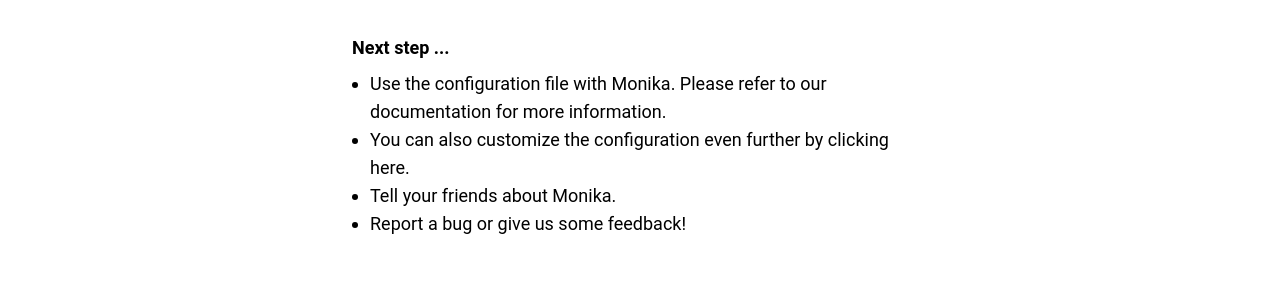
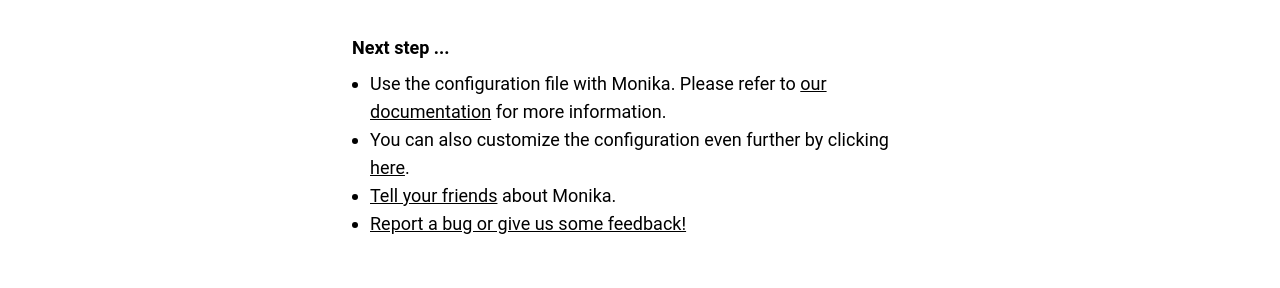
Before and after one commit to hyperjumptech/monika-config-generator, a Next.js app: page /download in a window 1280 px wide. Shown: the part 440-728 px from the top of the page. Built offline with nearby package versions, Linux system fonts and the light colour scheme.

Commit message:
feat(download): add reference links and style

```diff
--- a/pages/download.tsx
+++ b/pages/download.tsx
@@ -36,15 +36,26 @@ export default function Download(): JSX.Element {
               <p className="mt-2 text-sm sm:text-lg">
                 <ul className="">
                   <li>
-                    Use the configuration file with Monika. Please refer to our
-                    documentation for more information.
+                    Use the configuration file with Monika. Please refer to <a
+                    href="https://hyperjumptech.github.io/monika/overview"
+                    target="_blank"
+                    rel="noopener noreferrer" className="underlined">our documentation</a> for more information.
                   </li>
                   <li>
                     You can also customize the configuration even further by
-                    clicking here.
+                    clicking <a
+                    href="https://hyperjumptech.github.io/monika/overview"
+                    target="_blank"
+                    rel="noopener noreferrer" className="underlined">here</a>.
                   </li>
-                  <li>Tell your friends about Monika.</li>
-                  <li>Report a bug or give us some feedback!</li>
+                  <li><a
+                    href="https://hyperjumptech.github.io/monika/overview"
+                    target="_blank"
+                    rel="noopener noreferrer" className="underlined">Tell your friends</a> about Monika.</li>
+                  <li><a
+                    href="https://github.com/hyperjumptech/monika/issues"
+                    target="_blank"
+                    rel="noopener noreferrer" className="underlined">Report a bug or give us some feedback!</a></li>
                 </ul>
               </p>
             </div>
--- a/styles/globals.css
+++ b/styles/globals.css
@@ -8,3 +8,7 @@ ul {
     list-style-type: disc !important;
     margin-left:1em;
 }
+
+.underlined {
+    text-decoration: underline;
+ }
```
